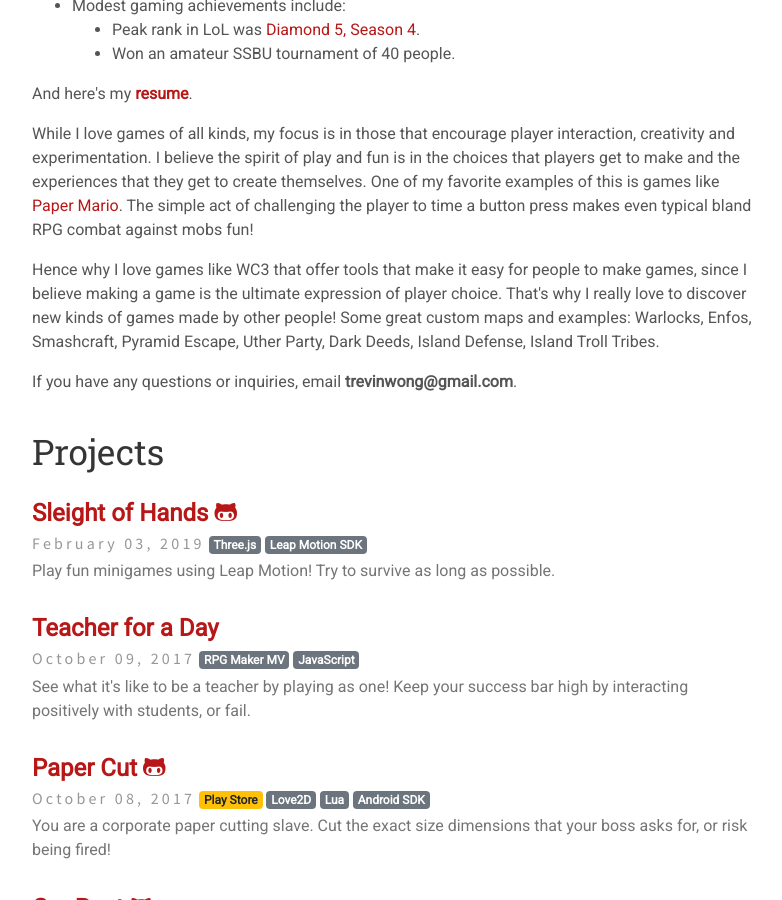
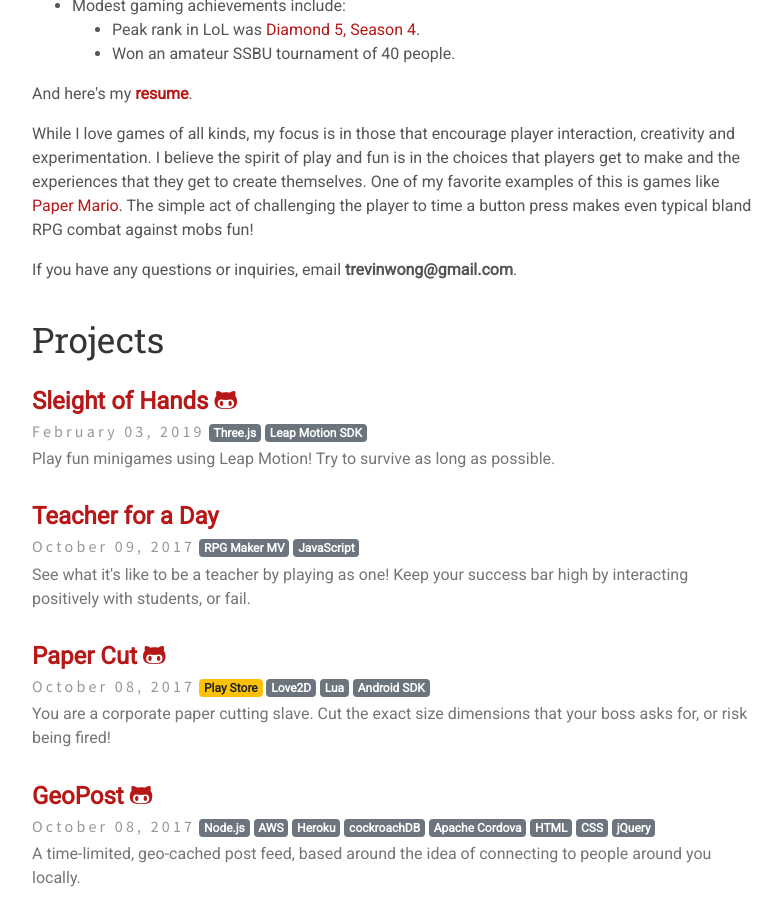
Before and after one commit to terbb/terbb.github.io, a Jekyll site: the page built from index.html, in a window 1280 px wide and 900 px high, scrolled down 712 px. Shown: the whole window, without its empty margins (247-1029 px from the left). Built offline with Jekyll 4.4.1, drawn with Linux system fonts in a browser that asks for light colours; nearby versions of some CDN libraries.

Commit message:
Update main page.

```diff
--- a/index.html
+++ b/index.html
@@ -34,8 +34,6 @@ layout: default
 
     <p>While I love games of all kinds, my focus is in those that encourage player interaction, creativity and experimentation. I believe the spirit of play and fun is in the choices that players get to make and the experiences that they get to create themselves. One of my favorite examples of this is games like <a href="https://en.wikipedia.org/wiki/Paper_Mario">Paper Mario</a>. The simple act of challenging the player to time a button press makes even typical bland RPG combat against mobs
     fun!</p>
-
-    <p>Hence why I love games like WC3 that offer tools that make it easy for people to make games, since I believe making a game is the ultimate expression of player choice. That's why I really love to discover new kinds of games made by other people! Some great custom maps and examples: Warlocks, Enfos, Smashcraft, Pyramid Escape, Uther Party, Dark Deeds, Island Defense, Island Troll Tribes.</p>
 
 		<span>If you have any questions or inquiries, email <b>trevinwong@gmail.com</b>.</span>
 </div>
```
